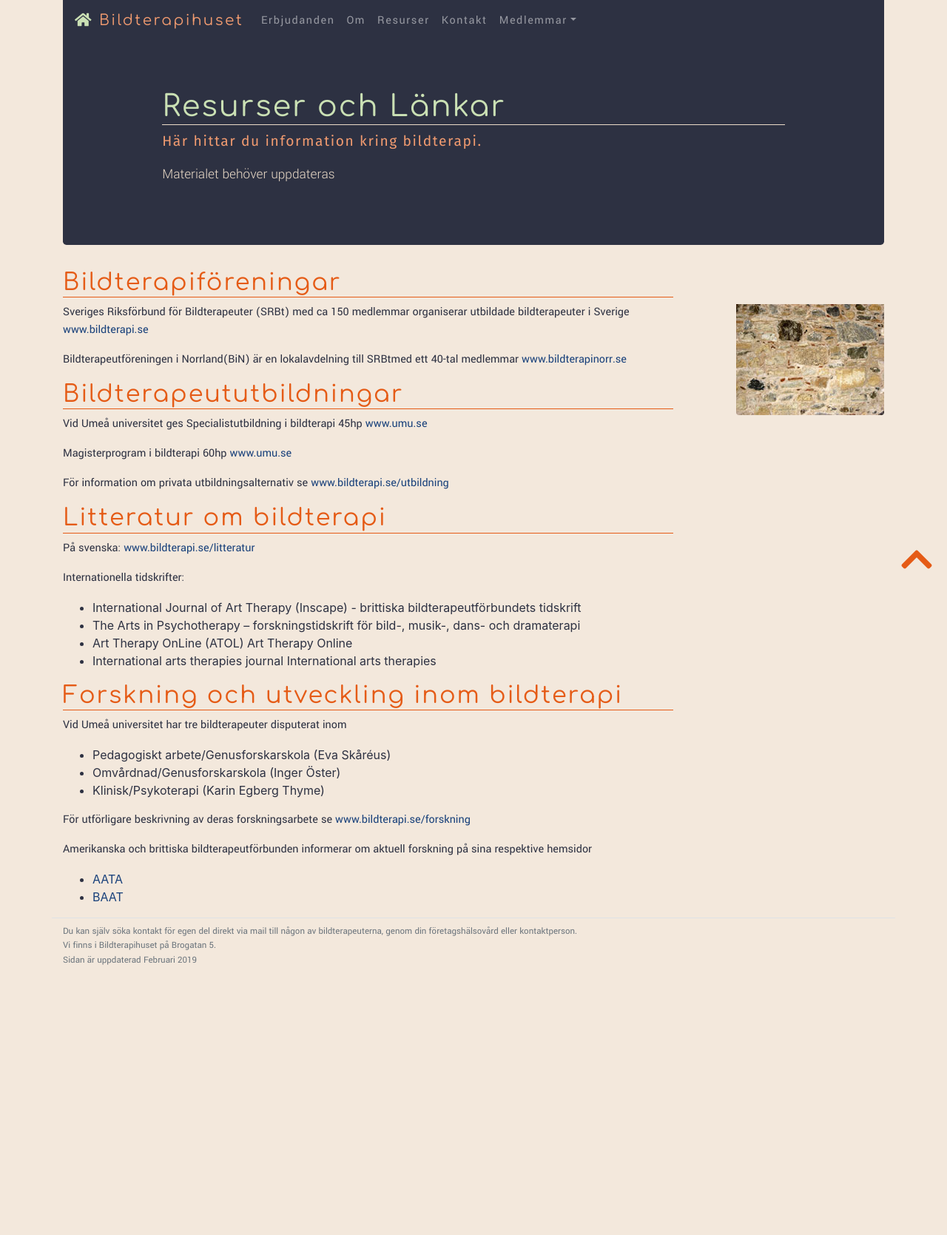
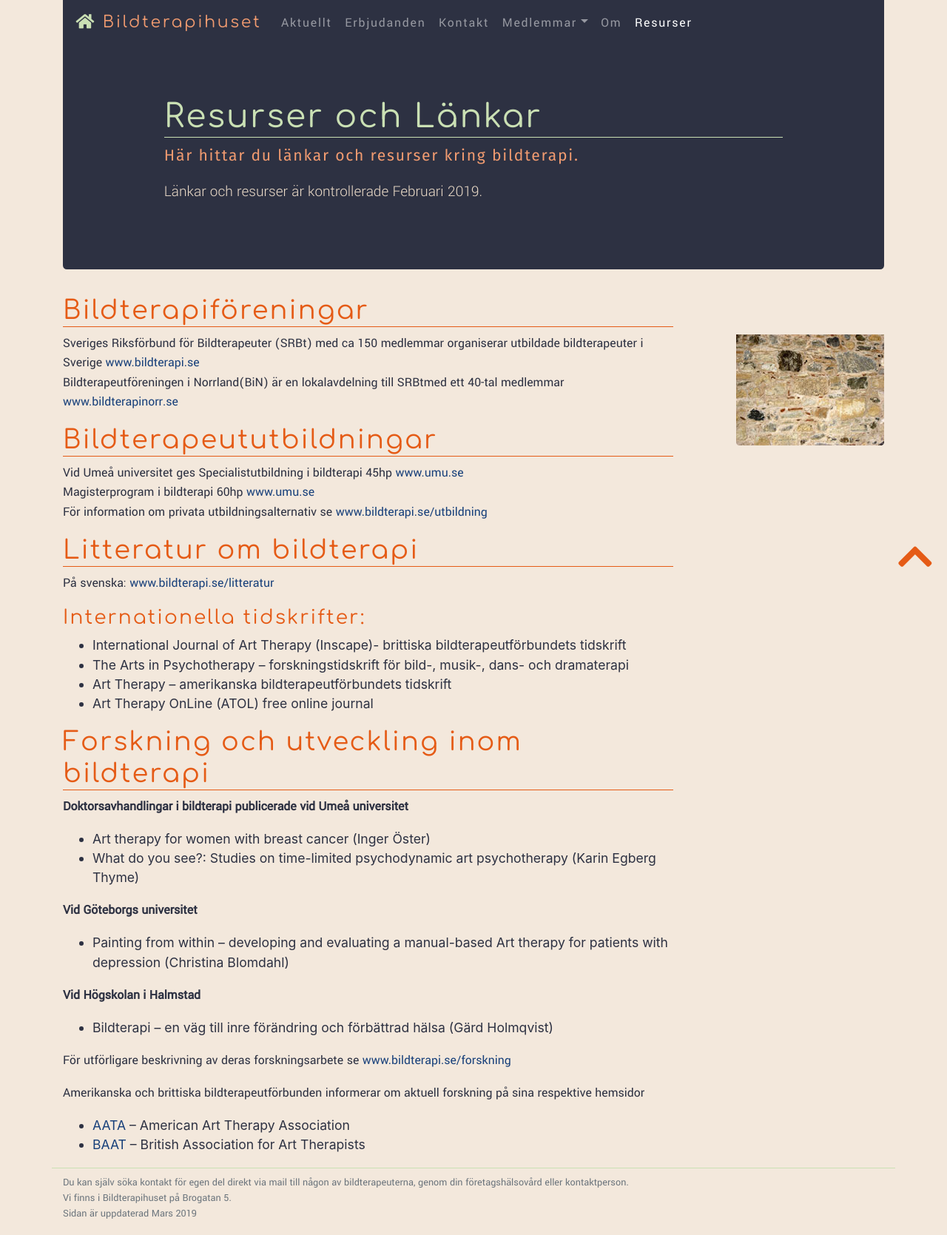
Before and after one commit to jensadev/bthpug, a plain HTML site: page resources.html in a window 1280 px wide. Shown: the whole page at 74% size. Before the commit the page ends 1323 px from the top, so only its background shows below. Drawn offline with nearby package versions, Linux system fonts and the light colour scheme.

Commit message:
Final changes for live

```diff
--- a/resources.html
+++ b/resources.html
@@ -10,22 +10,24 @@
   </head>
   <body>
     <div class="container">
-      <nav class="navbar navbar-expand-lg navbar-dark navbar-custom"><a class="navbar-brand" href="index.html">
+      <nav class="navbar navbar-expand-lg navbar-dark navbar-custom"><a class="navbar-brand" href="about.html" title="Länk till Om Bildterapihuset">
           <i class="fas fa-home mr-2 d-none d-sm-inline-block brand-icon"></i>Bildterapihuset</a>
         <button class="navbar-toggler" type="button" data-toggle="collapse" data-target="#navbar" aria-controls="navbar" aria-expanded="false" aria-label="Toggle navigation"><span class="navbar-toggler-icon"></span></button>
         <div class="collapse navbar-collapse" id="navbar">
           <ul class="navbar-nav mr-auto">
+            <li class="nav-item"><a class="nav-link" href="index.html">Aktuellt</a>
+            </li>
             <li class="nav-item"><a class="nav-link" href="offer.html">Erbjudanden</a>
-            </li>
-            <li class="nav-item"><a class="nav-link" href="about.html">Om</a>
-            </li>
-            <li class="nav-item"><a class="nav-link" href="resources.html">Resurser</a>
             </li>
             <li class="nav-item"><a class="nav-link" href="contact.html">Kontakt</a>
             </li>
             <li class="nav-item dropdown"><a class="nav-link dropdown-toggle" href="#" id="navMembers" data-toggle="dropdown" aria-haspopup="true" aria-expanded="false">Medlemmar</a>
-              <div class="dropdown-menu" aria-labelledby="navMembers"><a class="dropdown-item" href="members.html#Anna-Karin">Anna-Karin</a><a class="dropdown-item" href="members.html#Birgitta">Birgitta</a><a class="dropdown-item" href="members.html#Carin">Carin</a><a class="dropdown-item" href="members.html#Gunilla">Gunilla</a><a class="dropdown-item" href="members.html#Karin">Karin</a><a class="dropdown-item" href="members.html#Katarina">Katarina</a><a class="dropdown-item" href="members.html#Leenah">Leenah</a><a class="dropdown-item" href="members.html#Ninne">Ninne</a><a class="dropdown-item" href="members.html#Ulla">Ulla</a>
+              <div class="dropdown-menu" aria-labelledby="navMembers"><a class="dropdown-item" href="members.html#Anna-Karin">Anna-Karin</a><a class="dropdown-item" href="members.html#Birgitta">Birgitta</a><a class="dropdown-item" href="members.html#Carin">Carin</a><a class="dropdown-item" href="members.html#Gunilla">Gunilla</a><a class="dropdown-item" href="members.html#Katarina">Katarina</a><a class="dropdown-item" href="members.html#Leenah">Leenah</a><a class="dropdown-item" href="members.html#Ninne">Ninne</a><a class="dropdown-item" href="members.html#Ulla">Ulla</a>
               </div>
+            </li>
+            <li class="nav-item"><a class="nav-link" href="about.html">Om</a>
+            </li>
+            <li class="nav-item"><a class="nav-link active" href="resources.html">Resurser</a>
             </li>
           </ul>
         </div>
@@ -33,52 +35,61 @@
       <div class="jumbotron">
         <div class="col-sm-10 mx-auto">
           <h1 class="rubrik-red">Resurser och Länkar</h1>
-          <p class="lead">Här hittar du information kring bildterapi.</p>
-          <p>Materialet behöver uppdateras</p>
+          <p class="lead">Här hittar du länkar och resurser kring bildterapi.</p>
+          <p>Länkar och resurser är kontrollerade
+            <time datetime="2019-02">Februari 2019</time>.
+          </p>
         </div>
       </div>
     </div>
     <main class="container resources">
       <section class="row">
-        <div class="col-md-9 col">
-          <h2>Bildterapiföreningar</h2>
-          <p>Sveriges Riksförbund för Bildterapeuter (SRBt) med ca 150 medlemmar organiserar utbildade bildterapeuter i Sverige <a href="http://www.bildterapi.se" title="Extern länk till bildterapi.se">www.bildterapi.se </a></p>
-          <p>Bildterapeutföreningen i Norrland(BiN) är en lokalavdelning till SRBtmed ett 40-tal medlemmar <a href="http://www.bildterapinorr.se" title="Extern länk till bildterapinorr.se">www.bildterapinorr.se </a></p>
-          <h2>Bildterapeututbildningar</h2>
-          <p class="d-block">Vid Umeå universitet ges Specialistutbildning i bildterapi 45hp <a href="http://www.umu.se" title="Extern länk till Umeå universitet">www.umu.se</a></p>
-          <p class="d-block">Magisterprogram i bildterapi 60hp <a href="http://www.umu.se" title="Extern länk till Umeå universitet">www.umu.se</a></p>
-          <p>För information om privata utbildningsalternativ se <a href="http://www.bildterapi.se/utbildning" title="Extern länk till bildterapi.se/utbildning">www.bildterapi.se/utbildning </a></p>
-          <h2>Litteratur om bildterapi</h2>
-          <p>På svenska: <a href="http://www.bildterapi.se/litteratur" title="Extern länk till bildterapi.se/litteratur">www.bildterapi.se/litteratur </a></p>
-          <p class="d-block">Internationella tidskrifter:</p>
-          <ul class="d-block">
-            <li>International Journal of Art Therapy (Inscape) - brittiska bildterapeutförbundets tidskrift</li>
-            <li>The Arts in Psychotherapy – forskningstidskrift för bild-, musik-, dans- och dramaterapi</li>
-            <li>Art Therapy OnLine (ATOL) Art Therapy Online</li>
-            <li>International arts therapies journal International arts therapies</li>
-          </ul>
-          <h2>Forskning och utveckling inom bildterapi</h2>
-          <p class="d-block">Vid Umeå universitet har tre bildterapeuter disputerat inom</p>
-          <ul class="d-block">
-            <li>Pedagogiskt arbete/Genusforskarskola (Eva Skåréus)</li>
-            <li>Omvårdnad/Genusforskarskola (Inger Öster) </li>
-            <li>Klinisk/Psykoterapi (Karin Egberg Thyme)</li>
-          </ul>
-          <p>För utförligare beskrivning av deras forskningsarbete se <a href="http://www.bildterapi.se/forskning" title="Extern länk till bildterapi.se/forskning">www.bildterapi.se/forskning </a></p>
-          <p class="d-block">Amerikanska och brittiska bildterapeutförbunden informerar om aktuell forskning på sina respektive hemsidor</p>
-          <ul class="d-block">
-            <li> <a href="http://www.arttherapy.org/" title="Extern länk till AATA">AATA</a></li>
-            <li><a href="http://www.baat.org/" title="Extern länk till BAAT">BAAT</a></li>
-          </ul>
+        <div class="col-md-9 col"><h1>Bildterapiföreningar</h1>
+<p>Sveriges Riksförbund för Bildterapeuter (SRBt) med ca 150 medlemmar organiserar utbildade bildterapeuter i Sverige <a href="http://www.bildterapi.se">www.bildterapi.se</a><br>
+Bildterapeutföreningen i Norrland(BiN) är en lokalavdelning till SRBtmed ett 40-tal medlemmar <a href="http://www.bildterapinorr.se">www.bildterapinorr.se</a></p>
+<h1>Bildterapeututbildningar</h1>
+<p>Vid Umeå universitet ges Specialistutbildning i bildterapi 45hp <a href="http://www.umu.se">www.umu.se</a><br>
+Magisterprogram i bildterapi 60hp <a href="http://www.umu.se">www.umu.se</a><br>
+För information om privata utbildningsalternativ se <a href="http://www.bildterapi.se/utbildning">www.bildterapi.se/utbildning</a></p>
+<h1>Litteratur om bildterapi</h1>
+<p>På svenska: <a href="http://www.bildterapi.se/litteratur">www.bildterapi.se/litteratur</a></p>
+<h2>Internationella tidskrifter:</h2>
+<ul>
+<li>International Journal of Art Therapy (Inscape)- brittiska bildterapeutförbundets tidskrift</li>
+<li>The Arts in Psychotherapy – forskningstidskrift för bild-, musik-, dans- och dramaterapi</li>
+<li>Art Therapy – amerikanska bildterapeutförbundets tidskrift</li>
+<li>Art Therapy OnLine (ATOL) free online journal</li>
+</ul>
+<h1>Forskning och utveckling inom bildterapi</h1>
+<p><strong>Doktorsavhandlingar i bildterapi publicerade vid Umeå universitet</strong></p>
+<ul>
+<li>Art therapy for women with breast cancer (Inger Öster)</li>
+<li>What do you see?: Studies on time-limited psychodynamic art psychotherapy (Karin Egberg Thyme)</li>
+</ul>
+<p><strong>Vid Göteborgs universitet</strong></p>
+<ul>
+<li>Painting from within – developing and evaluating a manual-based Art therapy for patients with depression (Christina Blomdahl)</li>
+</ul>
+<p><strong>Vid Högskolan i Halmstad</strong></p>
+<ul>
+<li>Bildterapi – en väg till inre förändring och förbättrad hälsa (Gärd Holmqvist)</li>
+</ul>
+<p>För utförligare beskrivning av deras forskningsarbete se <a href="http://www.bildterapi.se/forskning">www.bildterapi.se/forskning</a></p>
+<p>Amerikanska och brittiska bildterapeutförbunden informerar om aktuell forskning på sina respektive hemsidor</p>
+<ul>
+<li><a href="http://www.arttherapy.org/">AATA</a> – American Art Therapy Association</li>
+<li><a href="http://www.baat.org/">BAAT</a> – British Association for Art Therapists</li>
+</ul>
+
         </div>
         <div class="col-md-3"><img class="rounded img-fluid pt-5 d-none d-md-block float-right" src="images/stenar.jpg" alt="Bild på stenvägg"></div>
       </section>
     </main>
-    <footer class="container border-top">
+    <footer class="container border-top-foot">
       <div class="row">
         <div class="col text-muted mt-2"><a class="btop" href="#" title="Back to Top"> <i class="fas fa-chevron-up fa-3x"></i></a>
           <p class="small">Du kan själv söka kontakt för egen del direkt via mail till någon av bildterapeuterna, genom din företagshälsovård eller kontaktperson.<br>Vi finns i Bildterapihuset på Brogatan 5.<br>Sidan är uppdaterad
-            <time datetime="2019-02">Februari 2019</time>
+            <time datetime="2019-03">Mars 2019</time>
           </p>
         </div>
       </div>
--- a/stylesheets/style.css
+++ b/stylesheets/style.css
@@ -2,7 +2,7 @@
 /* RGB */
 @import url("https://fonts.googleapis.com/css?family=Comfortaa|Fira+Sans|Yantramanav:300,400");
 html {
-  font-size: 1rem;
+  font-size: 1.1rem;
 }
 
 body {
@@ -38,7 +38,7 @@ h1, h2, h3, h4 {
   font-weight: 300;
 }
 .jumbotron h1 {
-  border-bottom: #ecdcc9 solid 1px;
+  border-bottom: #cae0b4 solid 1px;
   width: 100%;
   color: #cae0b4;
 }
@@ -80,13 +80,15 @@ h1, h2, h3, h4 {
   color: #cae0b4;
 }
 
-.news h2, .members h2, .contact h2, .about h2, .offer h2, .resources h2 {
+.news h1, .members h1, .contact h1, .about h1, .offer h1, .resources h1 {
   color: #e55b16;
   border-bottom: #e55b16 solid 1px;
   width: 100%;
+  font-size: 2rem;
 }
-.news h3, .members h3, .contact h3, .about h3, .offer h3, .resources h3 {
+.news h2, .members h2, .contact h2, .about h2, .offer h2, .resources h2 {
   color: #e55b16;
+  font-size: 1.5rem;
 }
 
 .btop {
@@ -100,8 +102,15 @@ h1, h2, h3, h4 {
   width: 200px;
 }
 
+.members h2, .members h3 {
+  color: #4b692c;
+}
 .members h3 {
-  color: #4b692c;
+  font-size: 1.3rem;
+}
+
+.border-top-foot {
+  border-top: 1px solid #cae0b4;
 }
 
 @media (max-width: 575.98px) {
```
Also changed, not shown: about.html (+13 -11 lines), contact.html (+14 -12 lines), footer.html (+2 -2 lines), index.html (+14 -12 lines), layout.html (+11 -9 lines), members.html (+40 -38 lines), nav.html (+9 -7 lines), offer.html (+23 -21 lines), 1 other file.
